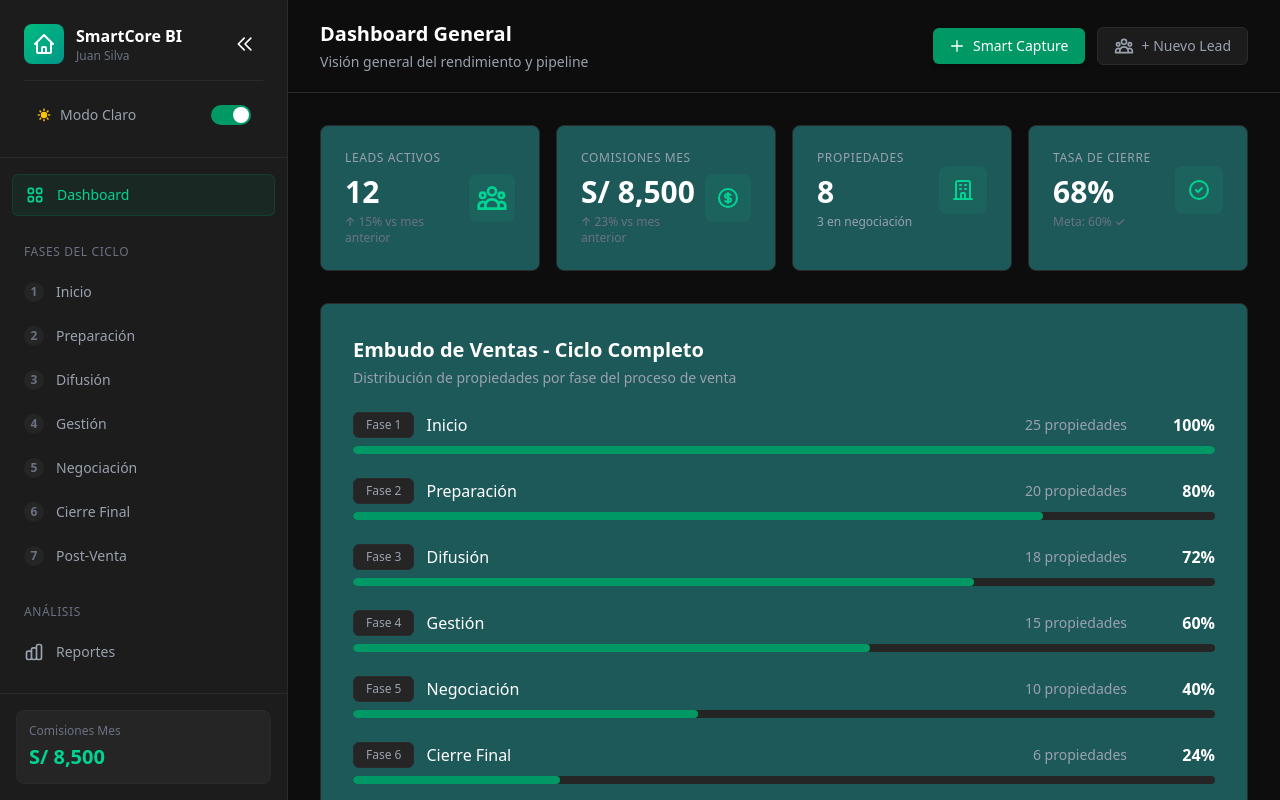
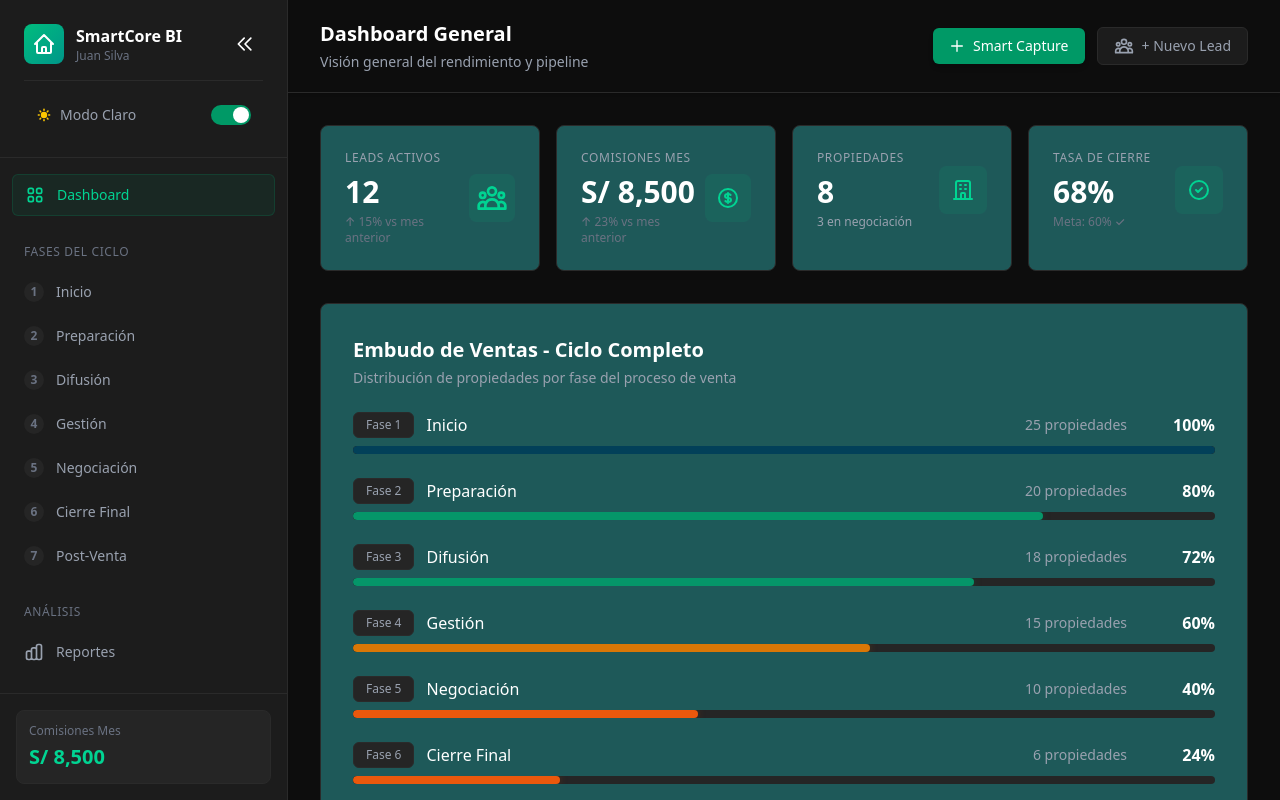
Before and after one commit to Xanitokills/Gis_Web, a Next.js app: page /agent-dashboard in a window 1280 px wide. Shown: the top 800 px of the page. Built offline with nearby package versions, Linux system fonts and the light colour scheme.

Commit message:
Fix Color

```diff
--- a/app/agent-dashboard/page.tsx
+++ b/app/agent-dashboard/page.tsx
@@ -663,7 +663,28 @@ export default function AgentDashboardPage() {
                 <p className={`text-sm mt-1 ${darkMode ? 'text-gray-400' : 'text-gray-600'}`}>Distribución de propiedades por fase del proceso de venta</p>
               </div>
               <div className="space-y-6">
-                {funnelData.map((item, index) => (
+                {funnelData.map((item, index) => {
+                  // Función para calcular el color dinámico según el porcentaje
+                  const getBarColor = (percentage: number) => {
+                    if (percentage <= 20) {
+                      // Rojo intenso para valores muy bajos
+                      return '#DC2626'; // red-600
+                    } else if (percentage <= 40) {
+                      // Naranja/Rojo para valores bajos
+                      return '#EA580C'; // orange-600
+                    } else if (percentage <= 60) {
+                      // Amarillo/Naranja para valores medios
+                      return '#D97706'; // amber-600
+                    } else if (percentage <= 80) {
+                      // Verde/Azul transición
+                      return '#059669'; // emerald-600
+                    } else {
+                      // Azul oscuro para valores altos (objetivo)
+                      return '#024059';
+                    }
+                  };
+
+                  return (
                     <div key={index}>
                       <div className="flex items-center justify-between mb-2">
                         <div className="flex items-center space-x-3">
@@ -679,12 +700,17 @@ export default function AgentDashboardPage() {
                       </div>
                       <div className={`w-full rounded-full h-2 overflow-hidden ${darkMode ? 'bg-[#252525]' : 'bg-gray-200'}`}>
                         <div
-                        className={`h-2 rounded-full transition-all duration-700 ${darkMode ? 'bg-emerald-600' : 'bg-emerald-500'}`}
-                        style={{ width: `${item.percentage}%` }}
+                          className="h-2 rounded-full transition-all duration-700"
+                          style={{
+                            width: `${item.percentage}%`,
+                            backgroundColor: getBarColor(item.percentage),
+                            boxShadow: `0 0 8px ${getBarColor(item.percentage)}40`
+                          }}
                         ></div>
                       </div>
                     </div>
-                ))}
+                  );
+                })}
               </div>
             </div>
 
```
Lines whose indentation alone changed are shown as unchanged.
